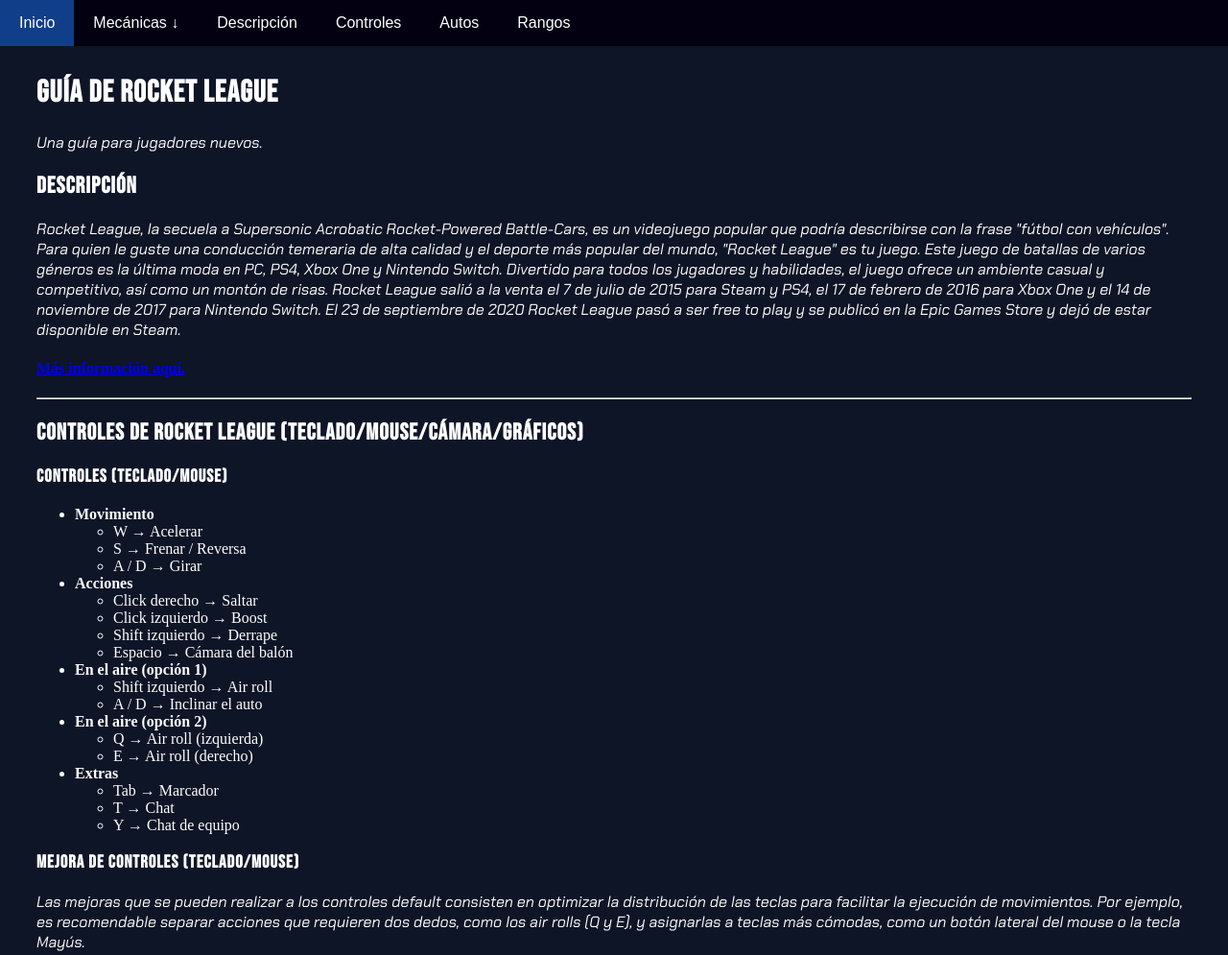
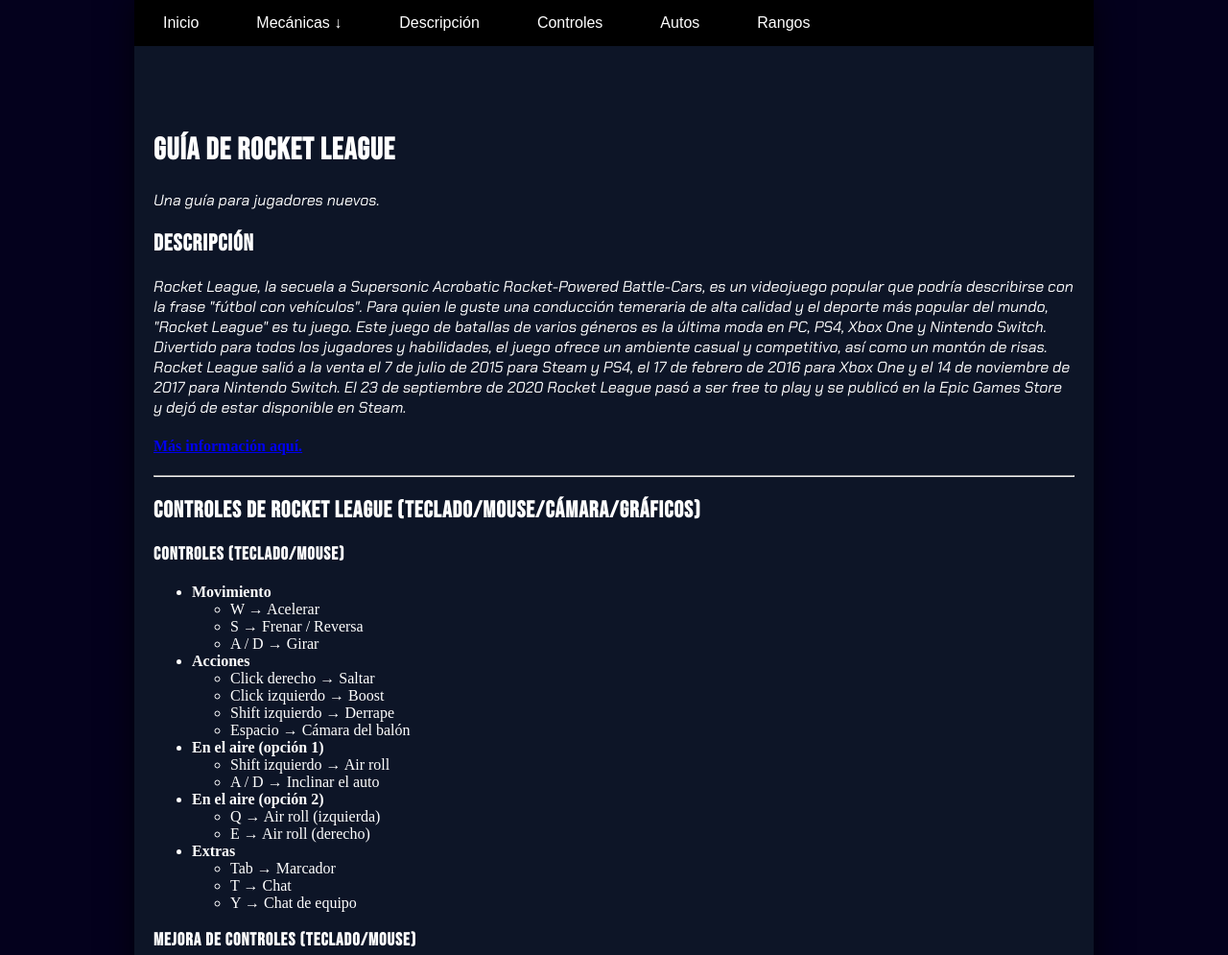
Before and after one commit to gektopt8/Mi_pagina_web, a plain HTML site: page index.html in a window 1280 px wide. Shown: the top 995 px of the page at 96% size. Drawn offline with Linux system fonts and the light colour scheme.

Commit message:
feat: retoques finales.

```diff
--- a/style.css
+++ b/style.css
@@ -1,63 +1,81 @@
+/* ==========================================================================
+   ESTILOS GENERALES Y CONFIGURACIÓN BASE
+   ========================================================================== */
 html {
-
-    scroll-padding-top: 60px;
-    scroll-behavior: smooth;
+    scroll-padding-top: 70px; /* Espacio para que el menú fijo no tape los títulos */
+    scroll-behavior: smooth; /* Desplazamiento suave al cliquear el menú */
 }
 
 body {
-background-color: #0d1527;
-color: #ffffff;
+    background-color: #04011d; /* Fondo oscuro para el espacio exterior */
+    color: #ffffff;
+    margin: 0;
+    padding: 0;
 }
 
+/* Tipografías de los títulos y espaciado */
 h1, h2, h3 {
     font-family: 'Bebas Neue', sans-serif;
     letter-spacing: 1px;
-
 }
 
+/* Tipografía de los párrafos */
 p {
     font-family: 'Chakra Petch', sans-serif;
     font-weight: 400;
     font-style: italic;
 }
 
+/* Contenedor principal de la página (Estructura en caja centrada) */
 .pagina {
-    margin:20px 30px;
+    max-width: 1000px;
+    width: 100%; /* Permite que se adapte a pantallas chicas (Responsive) */
+    margin: 0 auto;
+    padding: 80px 20px 20px 20px; /* Padding superior para que el contenido no quede abajo del menú */
+    background-color: #0d1527; /* Azul original del fondo interno */
+    box-shadow: 0 0 30px rgba(0, 0, 0, 0.7); /* Sombra lateral */
+    box-sizing: border-box; /* Manejo correcto del Box Model */
 }
 
+/* ==========================================================================
+   MENÚ DE NAVEGACIÓN (FLEXBOX Y MENÚ DESPLEGABLE)
+   ========================================================================== */
 .menui {
-    margin: 0px;
-    padding: 0px;
-    box-sizing: border-box;
-    display: flex;
-    background-color:rgb(2, 0, 17);
+    margin: 0;
+    padding: 0;
+    display: flex; /* Flexbox para alinear los ítems del menú en fila */
+    background-color: rgb(0, 0, 0);
     list-style: none;
     position: fixed;
     top: 0;
-    left: 0;
+    left: 50%;
+    transform: translateX(-50%); /* Centra el menú fijo respecto a la pantalla */
+    max-width: 1000px; /* Alineado al ancho de la página central */
     width: 100%;
     z-index: 1000;
 }
 
 .menui > li {
-position: relative;
+    position: relative;
 }
 
 .menui a {
     display: block;
-    padding: 15px 20px;
+    padding: 15px 30px;
     color: white;
     text-decoration: none;
     font-family: sans-serif;
 }
 
+/* Efecto Hover en los enlaces del menú */
 .menui a:hover {
     background-color: #103e88;
 }
 
+/* Configuración del Submenú oculto */
 .submenu {
     position: absolute;
-    padding-left: 0px;
+    padding-left: 0;
     top: 100%;
     left: 0;
     background-color: black;
@@ -67,20 +85,23 @@
     opacity: 0;
     visibility: hidden;
     transform: translateY(10px);
-    transition: all 0.3s ease;
+    transition: all 0.3s ease; /* Transición suave de visualización */
 }
 
+/* Muestra el submenú al pasar el cursor */
 .tiene-submenu:hover .submenu {
     opacity: 1;
     visibility: visible;
     transform: translateY(0);
 }
 
-
-
+/* ==========================================================================
+   CARRUSEL DE IMÁGENES (MODELO DE CAJAS Y SELECTORES AVANZADOS)
+   ========================================================================== */
 .carrusel-caja {
     position: relative;
     max-width: 550px;
+    width: 100%; /* Adaptable a pantallas móviles */
     height: 500px;
     margin: 30px auto;
     overflow: hidden;
@@ -89,15 +110,17 @@
     box-shadow: 0 0 20px rgba(16, 62, 136, 0.6);
 }
 
+/* Ocultamos los botones radio del carrusel */
 .carrusel-caja input[type="radio"] {
     display: none;
 }
 
+/* Tira contenedora de las imágenes en Flexbox (600% para 6 imágenes) */
 .slides {
     display: flex;
     width: 600%;
     height: 100%;
-    transition: transform 0.4s cubic-bezier(0.25, 1, 0.5, 1);
+    transition: transform 0.4s cubic-bezier(0.25, 1, 0.5, 1); /* Animación de deslizamiento */
 }
 
 .slide {
@@ -114,6 +137,7 @@
     box-sizing: border-box;
 }
 
+/* Desplazamiento de la tira según el selector de radio activo */
 #radio1:checked ~ .slides { transform: translateX(0%); }
 #radio2:checked ~ .slides { transform: translateX(-16.666%); }
 #radio3:checked ~ .slides { transform: translateX(-33.333%); }
@@ -121,6 +145,7 @@
 #radio5:checked ~ .slides { transform: translateX(-66.666%); }
 #radio6:checked ~ .slides { transform: translateX(-83.333%); }
 
+/* Controles de flechas laterales */
 .flechas {
     position: absolute;
     top: 0;
@@ -153,6 +178,7 @@
     transform: scale(0.9);
 }
 
+/* Mostrar grupo de flechas correspondiente a la foto activa */
 #radio1:checked ~ .flechas-1,
 #radio2:checked ~ .flechas-2,
 #radio3:checked ~ .flechas-3,
@@ -161,3 +187,24 @@
 #radio6:checked ~ .flechas-6 {
     display: flex;
 }
+
+/* ==========================================================================
+   ELEMENTOS DE DISEÑO DECORATIVOS
+   ========================================================================== */
+.linea-facha {
+    border: none;
+    height: 3px;
+    max-width: 600px;
+    width: 100%;
+    margin: 20px auto;
+    background: linear-gradient(90deg, transparent, #103e88, #b5179e, #103e88, transparent);
+    box-shadow: 0 0 10px rgba(16, 62, 136, 0.8);
+    border-radius: 2px;
+}
+
+/* Media query básica para pantallas chicas (Mejora el Responsive) */
+@media (max-width: 600px) {
+    .carrusel-caja {
+        height: 350px; /* Achica el alto en celulares para que no tape toda la pantalla */
+    }
+}
```
